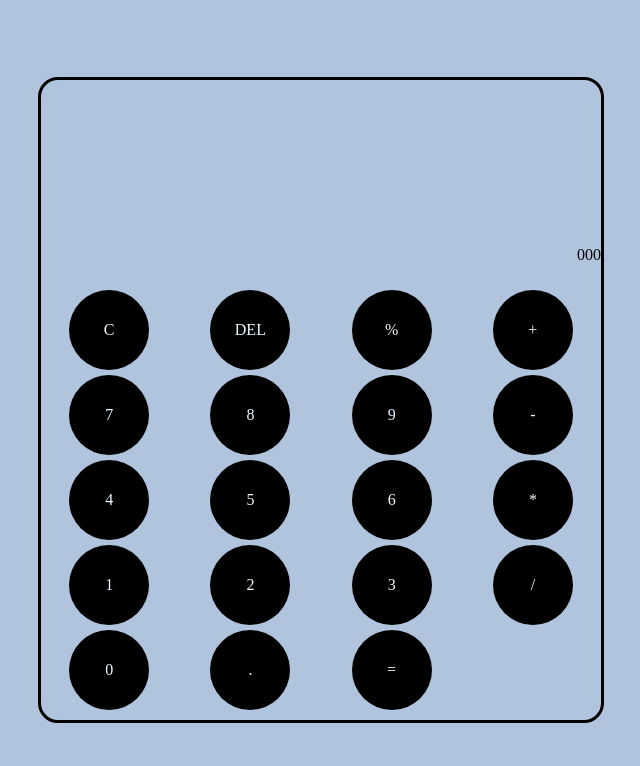
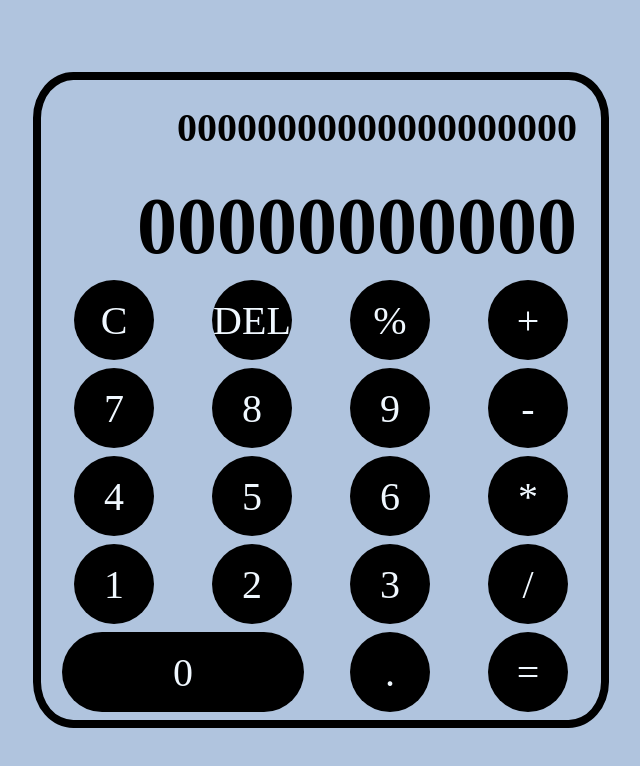
Before and after one commit to SnowCrew/Test-calculator, a plain HTML site: page index.html in a window 1280 px wide. Shown: the whole page, without its empty margins (319-959 px from the left). Drawn offline with Linux system fonts and the light colour scheme.

Commit message:
Layout for functional testing completed

```diff
--- a/index.css
+++ b/index.css
@@ -11,38 +11,65 @@ body {
   justify-content: center;
 }
 .calc {
-  /* display: flex;
-  flex-direction: column; */
   height: 80vh;
   width: 70vh;
-  border: 3px solid black;
-  border-radius: 20px;
+  border: 1vh solid black;
+  border-radius: 7%;
   display: grid;
-  grid-template-rows: 1fr auto;
+  grid-template-rows: 1fr 2fr;
 }
 .calc-display {
+  display: grid;
+  justify-content: end;
+  align-items: flex-end;
+  grid-template-rows: auto 1fr;
+
+  border-radius: 10%;
+  /* padding: 1vh; */
+  padding-right: 3vh;
+}
+.display {
   display: flex;
   justify-content: end;
-  align-items: flex-end;
-
-  margin-top: 10px;
+  align-items: center;
+  font-weight: bold;
+}
+.display-stored-calc {
+  font-size: 5vh;
+  margin-top: 3vh;
+  overflow: hidden;
+}
+.display-result {
+  font-size: 10vh;
+  overflow: hidden;
 }
 .calc-operations {
-  max-height: 100%;
-  max-width: 100%;
   display: grid;
-  grid-template-columns: repeat(4, 1fr);
+  /* grid-template-columns: repeat(4, 1fr); */
+  grid-template-areas:
+    "clear delete percent plus"
+    "seven eight nine minus"
+    "four five six mult"
+    "one two three division"
+    "zero zero point result";
   justify-items: center;
-  grid-gap: 5px;
-  margin-bottom: 10px;
-  margin-top: 10px;
+  grid-gap: 1vh;
+  margin: 1vh;
+}
+.btn.zero {
+  grid-area: zero;
+  width: 90%;
+  border-radius: 10vh;
 }
 .btn {
   display: flex;
   justify-content: center;
   align-items: center;
+
   width: 10vh;
   height: 10vh;
+
+  font-size: 5vh;
 
   border-radius: 100%;
 
--- a/index.html
+++ b/index.html
@@ -11,25 +11,34 @@
     <div class="container">
       <div class="calc">
         <div class="calc-display">
-          <p id="display">000</p>
+          <span class="display display-stored-calc" id="display-state">
+            00000000000000000000
+          </span>
+          <span class="display display-result" id="display-result"
+            >00000000000</span
+          >
         </div>
         <div class="calc-operations">
           <div class="btn clear">C</div>
           <div class="btn delete">DEL</div>
           <div class="btn percent">%</div>
           <div class="btn plus">+</div>
+
           <div class="btn seven">7</div>
           <div class="btn eight">8</div>
           <div class="btn nine">9</div>
           <div class="btn minus">-</div>
+
           <div class="btn four">4</div>
           <div class="btn five">5</div>
           <div class="btn six">6</div>
           <div class="btn mult">*</div>
+
           <div class="btn one">1</div>
           <div class="btn two">2</div>
           <div class="btn three">3</div>
           <div class="btn division">/</div>
+
           <div class="btn zero">0</div>
           <div class="btn point">.</div>
           <div class="btn result">=</div>
```
